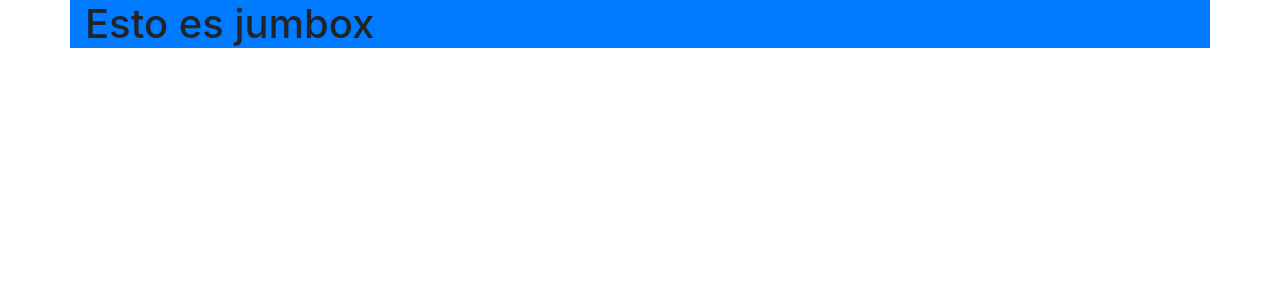
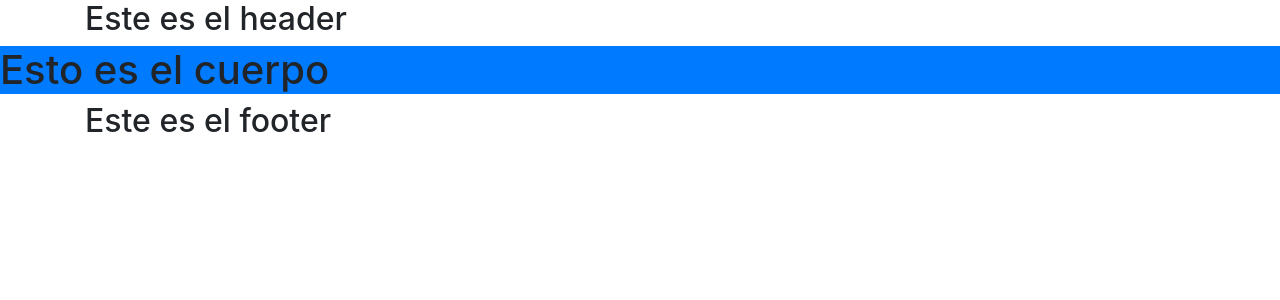
Before and after one commit to agustin2023dv/jumbox, a Flask app: page / in a window 1280 px wide. Shown: the top 300 px of the page. Run offline with Flask 3, Linux system fonts and the light colour scheme.

Commit message:
add: comienzo de desarrollo de template 'base.html'

```diff
--- /dev/null
+++ b/app.py
@@ -0,0 +1,14 @@
+from flask import Flask, render_template
+
+app = Flask(__name__)
+
+@app.route('/')
+def index():
+    return render_template('index.html')
+
+if __name__ == '__main__':
+    app.run(debug=True)
+
+
+
+app.run(host='0.0.0.0',port=81,debug=True)
--- a/home.py
+++ /dev/null
@@ -1,14 +0,0 @@
-from flask import Flask, render_template
-from markupsafe import escape
-
-
-
-home = Flask(__name__)
-
-@home.route("/")
-def index():
-    return render_template("index.html")
-
-
-
-home.run(host='0.0.0.0',port=81,debug=True)
--- /dev/null
+++ b/templates/base.html
@@ -0,0 +1,37 @@
+<!DOCTYPE html>
+<html lang="en">
+<head>
+    <meta charset="UTF-8">
+    <meta name="viewport" content="width=device-width, initial-scale=1.0">
+    <link rel="stylesheet" href="https://cdn.jsdelivr.net/npm/bootstrap@4.3.1/dist/css/bootstrap.min.css" integrity="sha384-ggOyR0iXCbMQv3Xipma34MD+dH/1fQ784/j6cY/iJTQUOhcWr7x9JvoRxT2MZw1T" crossorigin="anonymous">
+    <title>JUMBOX</title>
+</head>
+<body>
+
+    <header class="container">
+        <h2>Este es el header</h2>
+    </header>
+
+    {% block body %}
+
+
+    {% endblock %}
+
+
+
+
+
+
+
+
+
+
+    <footer class="container">
+        <h2>Este es el footer</h2>
+    </footer>
+
+    <script src="https://code.jquery.com/jquery-3.3.1.slim.min.js" integrity="sha384-q8i/X+965DzO0rT7abK41JStQIAqVgRVzpbzo5smXKp4YfRvH+8abtTE1Pi6jizo" crossorigin="anonymous"></script>
+    <script src="https://cdn.jsdelivr.net/npm/popper.js@1.14.7/dist/umd/popper.min.js" integrity="sha384-UO2eT0CpHqdSJQ6hJty5KVphtPhzWj9WO1clHTMGa3JDZwrnQq4sF86dIHNDz0W1" crossorigin="anonymous"></script>
+    <script src="https://cdn.jsdelivr.net/npm/bootstrap@4.3.1/dist/js/bootstrap.min.js" integrity="sha384-JjSmVgyd0p3pXB1rRibZUAYoIIy6OrQ6VrjIEaFf/nJGzIxFDsf4x0xIM+B07jRM" crossorigin="anonymous"></script>
+</body>
+</html>
--- a/templates/index.html
+++ b/templates/index.html
@@ -1,28 +1,6 @@
-<!DOCTYPE html>
-<html lang="en">
-<head>
-    <meta charset="UTF-8">
-    <meta name="viewport" content="width=device-width, initial-scale=1.0">
-    <link rel="stylesheet" href="https://cdn.jsdelivr.net/npm/bootstrap@4.3.1/dist/css/bootstrap.min.css" integrity="sha384-ggOyR0iXCbMQv3Xipma34MD+dH/1fQ784/j6cY/iJTQUOhcWr7x9JvoRxT2MZw1T" crossorigin="anonymous">
-    <title>Jumbox</title>
-</head>
-<body>
-    <h1 class="bg-primary container">Esto es jumbox</h1>
+{% extends 'base.html' %}
+{% block body %}
 
+<h1 class="bg-primary">Esto es el cuerpo</h1>
 
-
-
-
-
-
-
-
-
-
-
-
-    <script src="https://code.jquery.com/jquery-3.3.1.slim.min.js" integrity="sha384-q8i/X+965DzO0rT7abK41JStQIAqVgRVzpbzo5smXKp4YfRvH+8abtTE1Pi6jizo" crossorigin="anonymous"></script>
-<script src="https://cdn.jsdelivr.net/npm/popper.js@1.14.7/dist/umd/popper.min.js" integrity="sha384-UO2eT0CpHqdSJQ6hJty5KVphtPhzWj9WO1clHTMGa3JDZwrnQq4sF86dIHNDz0W1" crossorigin="anonymous"></script>
-<script src="https://cdn.jsdelivr.net/npm/bootstrap@4.3.1/dist/js/bootstrap.min.js" integrity="sha384-JjSmVgyd0p3pXB1rRibZUAYoIIy6OrQ6VrjIEaFf/nJGzIxFDsf4x0xIM+B07jRM" crossorigin="anonymous"></script>
-</body>
-</html>
+{% endblock %}
```
